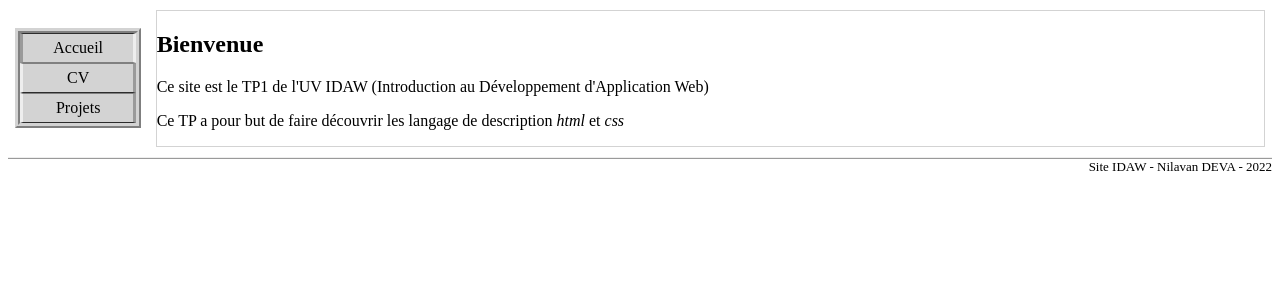
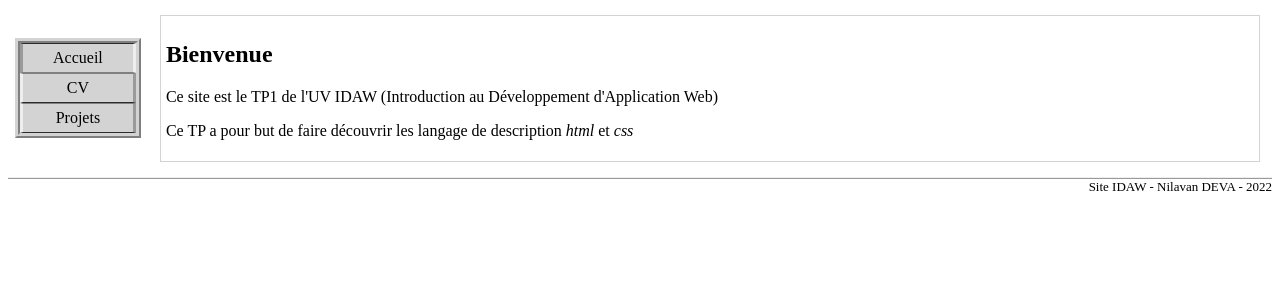
Before and after one commit to Alin236/IDAW, a PHP site: page / in a window 1280 px wide. Shown: the part 85-385 px from the top of the page. Run offline with PHP 8.4, Linux system fonts and the light colour scheme.

Commit message:
Ajustement padding et margin du contenu

```diff
--- a/tp1/tp1.css
+++ b/tp1/tp1.css
@@ -38,6 +38,8 @@
     flex-grow: 0.95;
     align-self: stretch;
     border: thin solid lightgray;
+    padding: 5px;
+    margin: 5px;
 }
 
 header{
```
